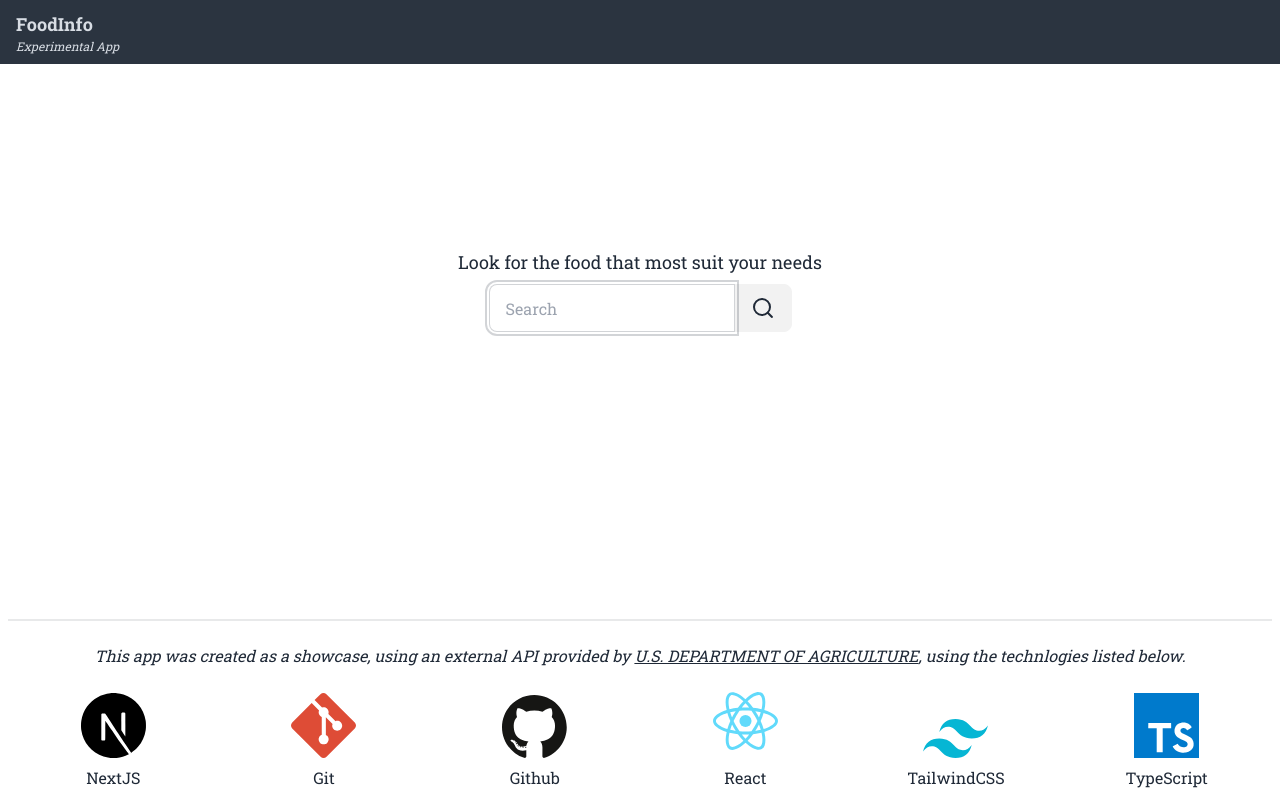
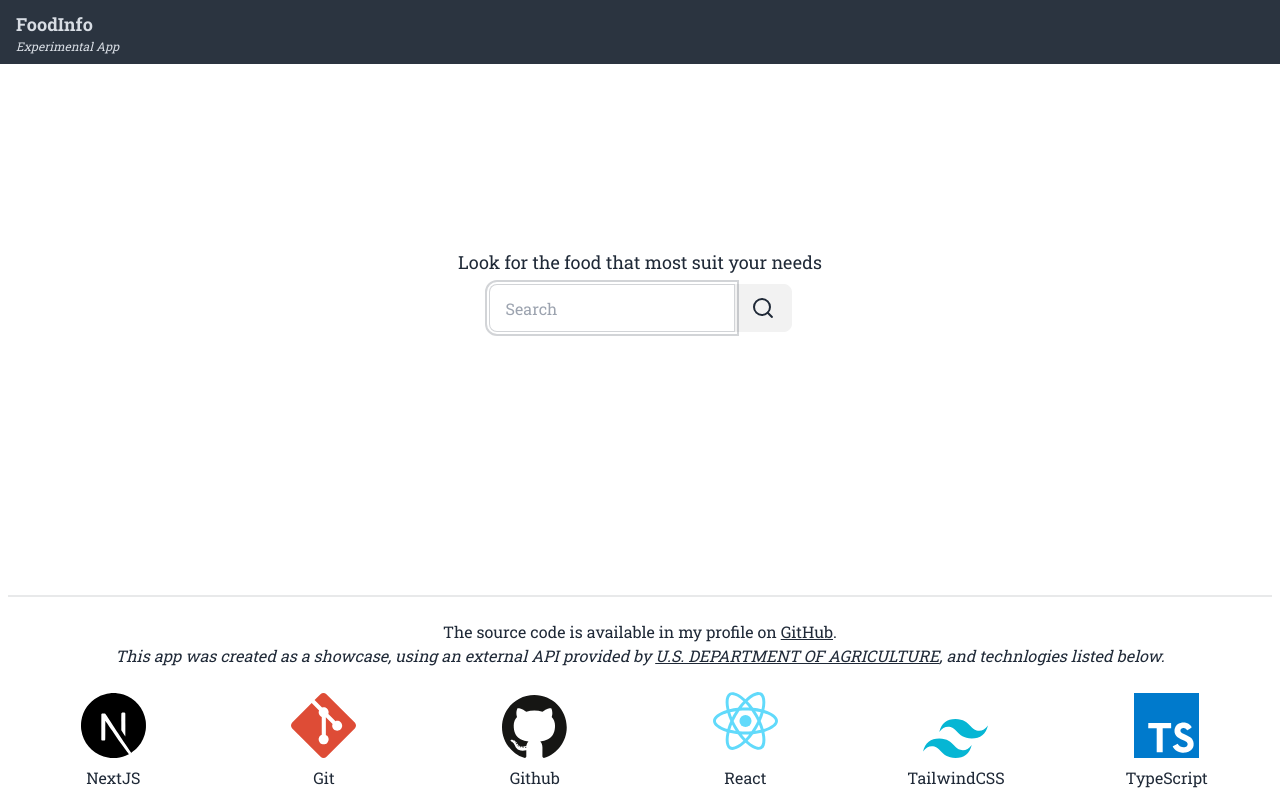
Before and after one commit to nortonglitz/food-info, a Next.js app: page / in a window 1280 px wide. Built offline with nearby package versions, Linux system fonts and the light colour scheme.

Commit message:
Small bug fixed

```diff
--- a/app/page.tsx
+++ b/app/page.tsx
@@ -17,8 +17,9 @@ export default function HomePage() {
         <h1 className="xs:text-xs md:text-lg text-center mb-2">Look for the food that most suit your needs</h1>
         <InputFoodSearch />
       </div>
-      <div className="divider mt-[35vh]" />
-      <p className="italic">This app was created as a showcase, using an external API provided by <Link className="link" href="https://www.usda.gov/">U.S. DEPARTMENT OF AGRICULTURE</Link>, using the technlogies listed below.</p>
+      <div className="divider mt-[32vh]" />
+      <p>The source code is available in my profile on <Link className="link" href="https://github.com/nortonglitz/food-info">GitHub</Link>.</p>
+      <p className="italic">This app was created as a showcase, using an external API provided by <Link className="link" href="https://www.usda.gov/">U.S. DEPARTMENT OF AGRICULTURE</Link>, and technlogies listed below.</p>
       <div className="flex justify-around items-baseline flex-nowrap overflow-x-auto w-full mt-2">
         <Link href="https://nextjs.org/" target="_blank">
           <Technology name="NextJS" dir="/next.svg" />
@@ -26,16 +27,16 @@ export default function HomePage() {
         <Link href="https://git-scm.com/" target="_blank">
           <Technology name="Git" dir="/git.svg" />
         </Link>
-        <Link href="https://github.com/">
+        <Link href="https://github.com/" target="_blank">
           <Technology name="Github" dir="/github.svg" />
         </Link>
-        <Link href="https://react.dev/">
+        <Link href="https://react.dev/" target="_blank">
           <Technology name="React" dir="/react.svg" />
         </Link>
-        <Link href="https://tailwindcss.com/">
+        <Link href="https://tailwindcss.com/" target="_blank">
           <Technology name="TailwindCSS" dir="/tailwindcss.svg" />
         </Link>
-        <Link href="https://www.typescriptlang.org/">
+        <Link href="https://www.typescriptlang.org/" target="_blank">
           <Technology name="TypeScript" dir="/typescript.svg" />
         </Link>
       </div>
```
